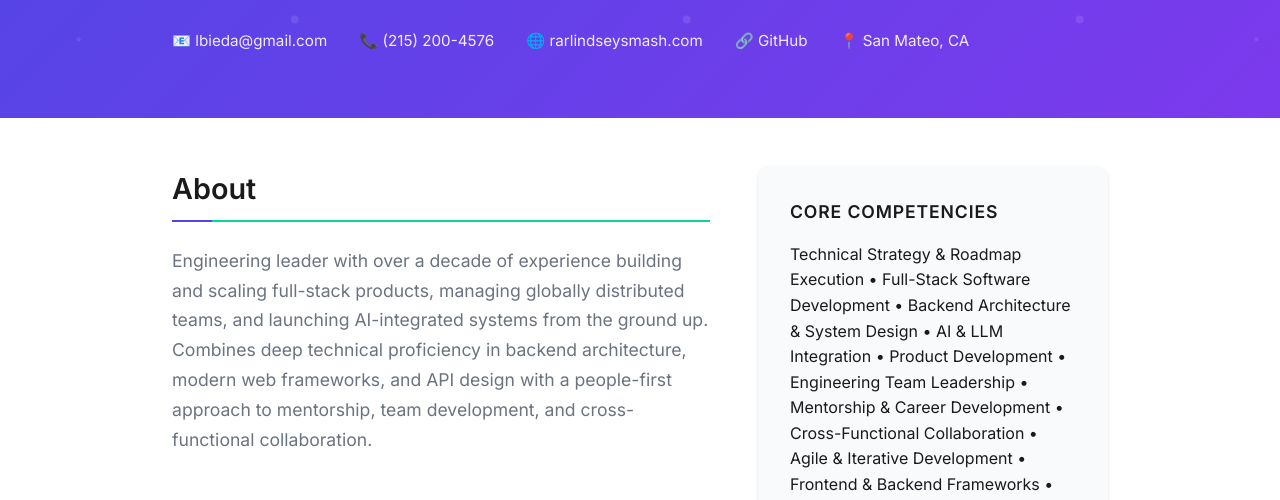
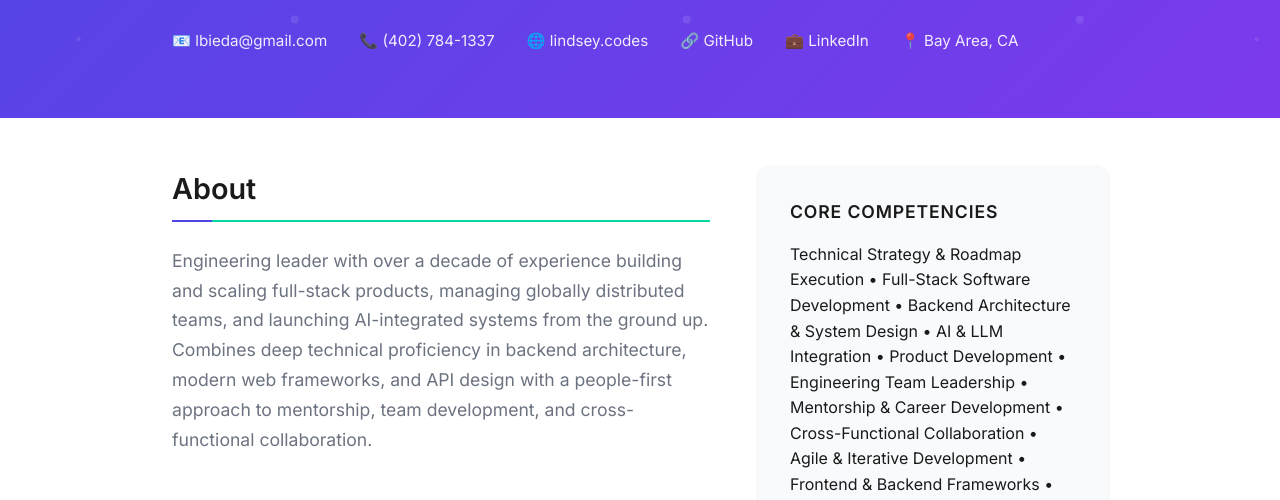
Before and after one commit to LindseyB/resume, a website: page index.html in a window 1280 px wide. Shown: the part 275-775 px from the top of the page. Drawn offline with Linux system fonts and the light colour scheme.

Commit message:
Add linkedin and update other contact stuff

```diff
--- a/index.html
+++ b/index.html
@@ -26,17 +26,20 @@
 					<a href="mailto:lbieda@gmail.com" class="contact-item">
 						📧 lbieda@gmail.com
 					</a>
-					<a href="tel:+12152004576" class="contact-item">
-						📞 (215) 200-4576
+					<a href="tel:+14027841337" class="contact-item">
+						📞 (402) 784-1337
 					</a>
-					<a href="https://rarlindseysmash.com" class="contact-item" target="_blank" rel="noopener">
-						🌐 rarlindseysmash.com
+					<a href="https://lindsey.codes" class="contact-item" target="_blank" rel="noopener">
+						🌐 lindsey.codes
 					</a>
 					<a href="https://github.com/LindseyB" class="contact-item" target="_blank" rel="noopener">
 						🔗 GitHub
 					</a>
+					<a href="https://www.linkedin.com/in/lindsey-bieda-05ab44314" class="contact-item" target="_blank" rel="noopener">
+						💼 LinkedIn
+					</a>
 					<span class="contact-item">
-						📍 San Mateo, CA
+						📍 Bay Area, CA
 					</span>
 				</div>
 			</div>
```
